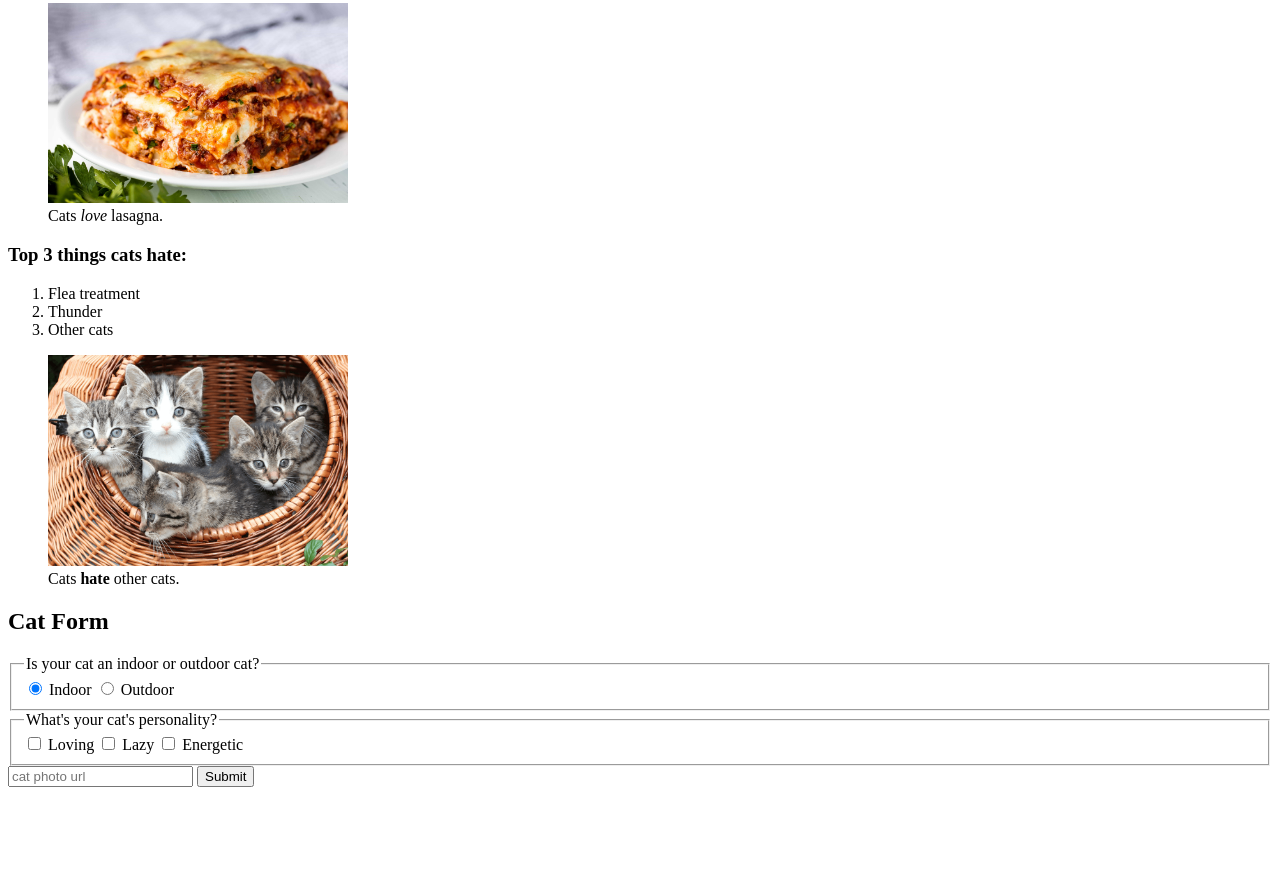
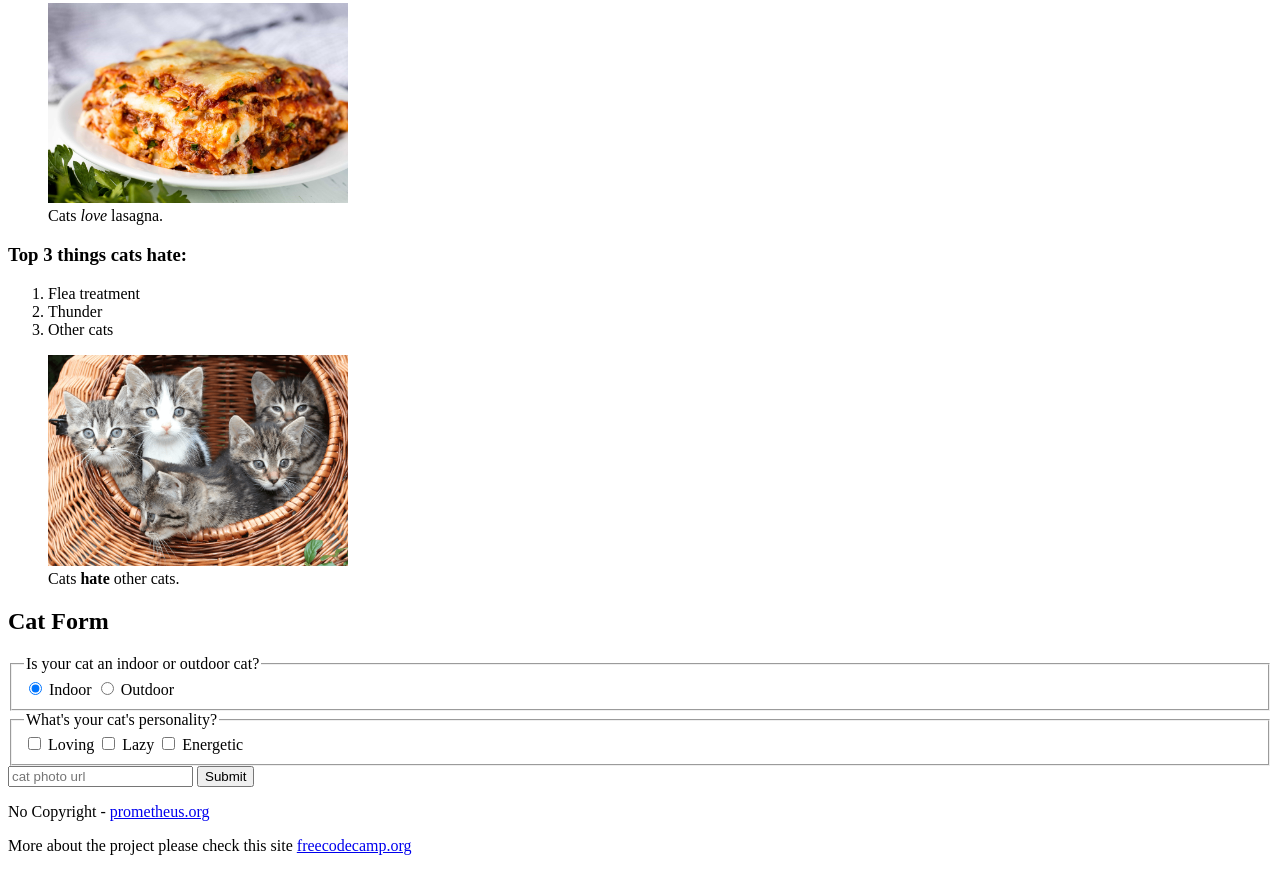
Before and after one commit to Prometheus92/Cat-Photo-APP, a plain HTML site: page index.html in a window 1280 px wide. Shown: the part 560-1431 px from the top of the page. Before the commit the page ends 1355 px from the top, so only its background shows below. Drawn offline with Linux system fonts and the light colour scheme.

Commit message:
added a footer section

```diff
--- a/index.html
+++ b/index.html
@@ -64,6 +64,11 @@
                     <button type="submit">Submit</button>
                 </form>
              </section>
+             <footer>
+                <p>No Copyright - <a href="#">prometheus.org</a></p>
+                <p>More about the project please check this site <a href="freecodecamp.org"" target="_blank">freecodecamp.org</a></p>
+
+             </footer>
         </main>
     </body>
 </html>
```
